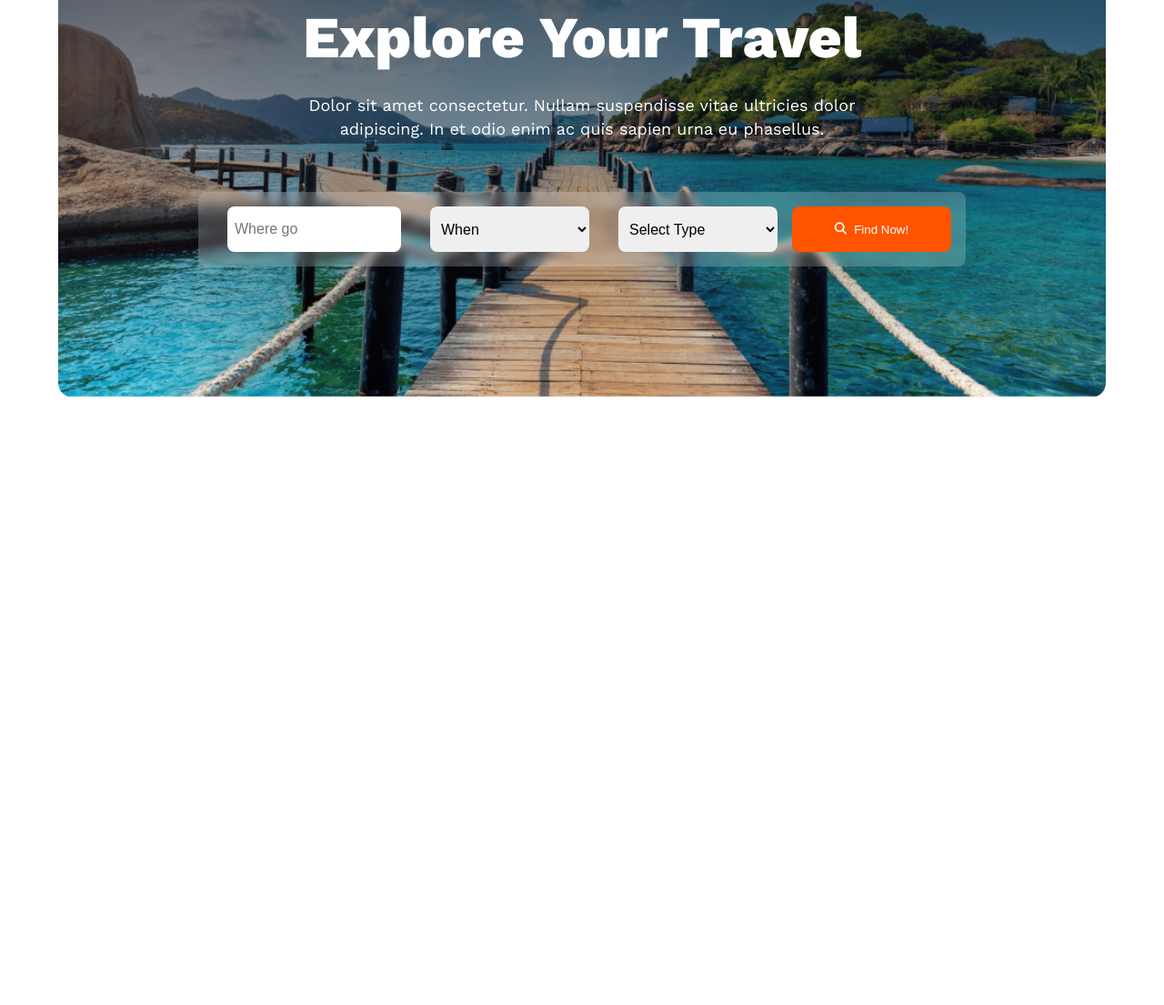
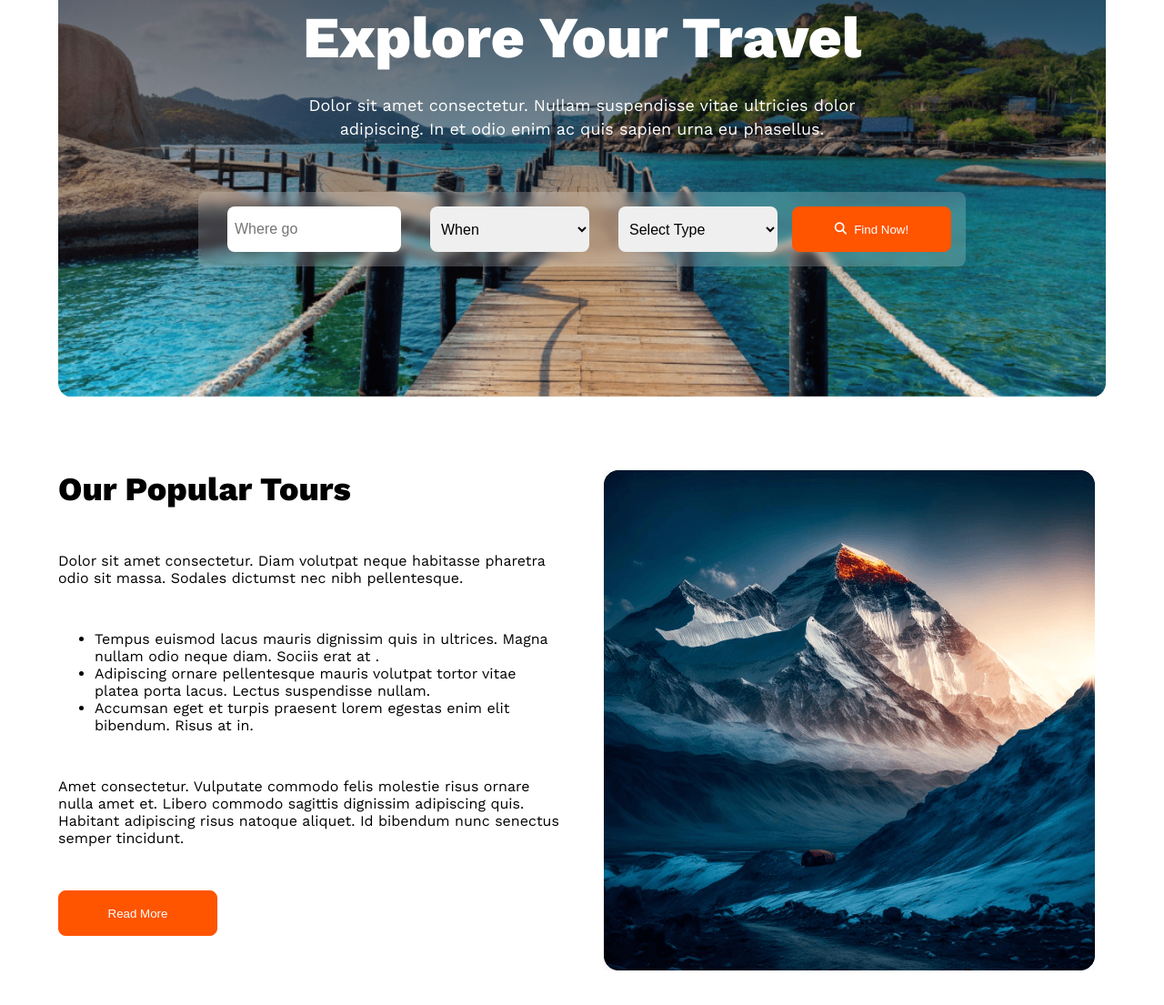
Before and after one commit to mohsyn007/Travels, a plain HTML site: page index.html in a window 1280 px wide. Shown: the part 357-1462 px from the top of the page at 91% size. Before the commit the page ends 874 px from the top, so only its background shows below. Drawn offline with nearby package versions, Linux system fonts and the light colour scheme.

Commit message:
Popular section done

```diff
--- a/Styles/styles.css
+++ b/Styles/styles.css
@@ -114,3 +114,20 @@ input,select{
      border-radius: 8px;
      color: white;
 }
+/* Popular Section */
+.popular-section{
+     display: grid;
+     grid-template-columns: 1fr 1fr;
+     gap: 3rem;
+}
+.text-content{
+     display: flex;
+     flex-direction: column;
+     row-gap: 3rem;
+     align-items: flex-start;
+}
+.text-content p,
+.text-content li{
+     text-align: left;
+     font-size: 16px;
+}
--- a/index.html
+++ b/index.html
@@ -51,5 +51,29 @@
         </div>
 
      </section>
+     <!-- Our Popular Tour -->
+      <section class="container popular-section">
+        <div class="text-content">
+              <h3>Our Popular Tours</h3>
+            <p>Dolor sit amet consectetur. Diam volutpat neque habitasse pharetra odio sit massa. Sodales dictumst nec nibh pellentesque.</p>
+            <ul>
+                <li>Tempus euismod lacus mauris dignissim quis in ultrices. Magna nullam odio neque diam. Sociis erat at .</li>
+                <li>Adipiscing ornare pellentesque mauris volutpat tortor vitae platea porta lacus. Lectus suspendisse nullam.</li>
+                <li>
+                     Accumsan eget et turpis praesent lorem egestas enim elit bibendum. Risus at in.
+                </li>
+
+            </ul>
+            <p>Amet consectetur. Vulputate commodo felis molestie risus
+ornare nulla amet et. Libero commodo sagittis dignissim adipiscing quis. Habitant adipiscing risus natoque aliquet. Id bibendum nunc senectus semper tincidunt. </p>
+<button class="btn-primary">Read More</button>
+
+        </div>
+        <div class="image">
+            <img src="Images/Rectangle 4.png" alt="">
+
+        </div>
+
+      </section>
   </body>
 </html>
```
